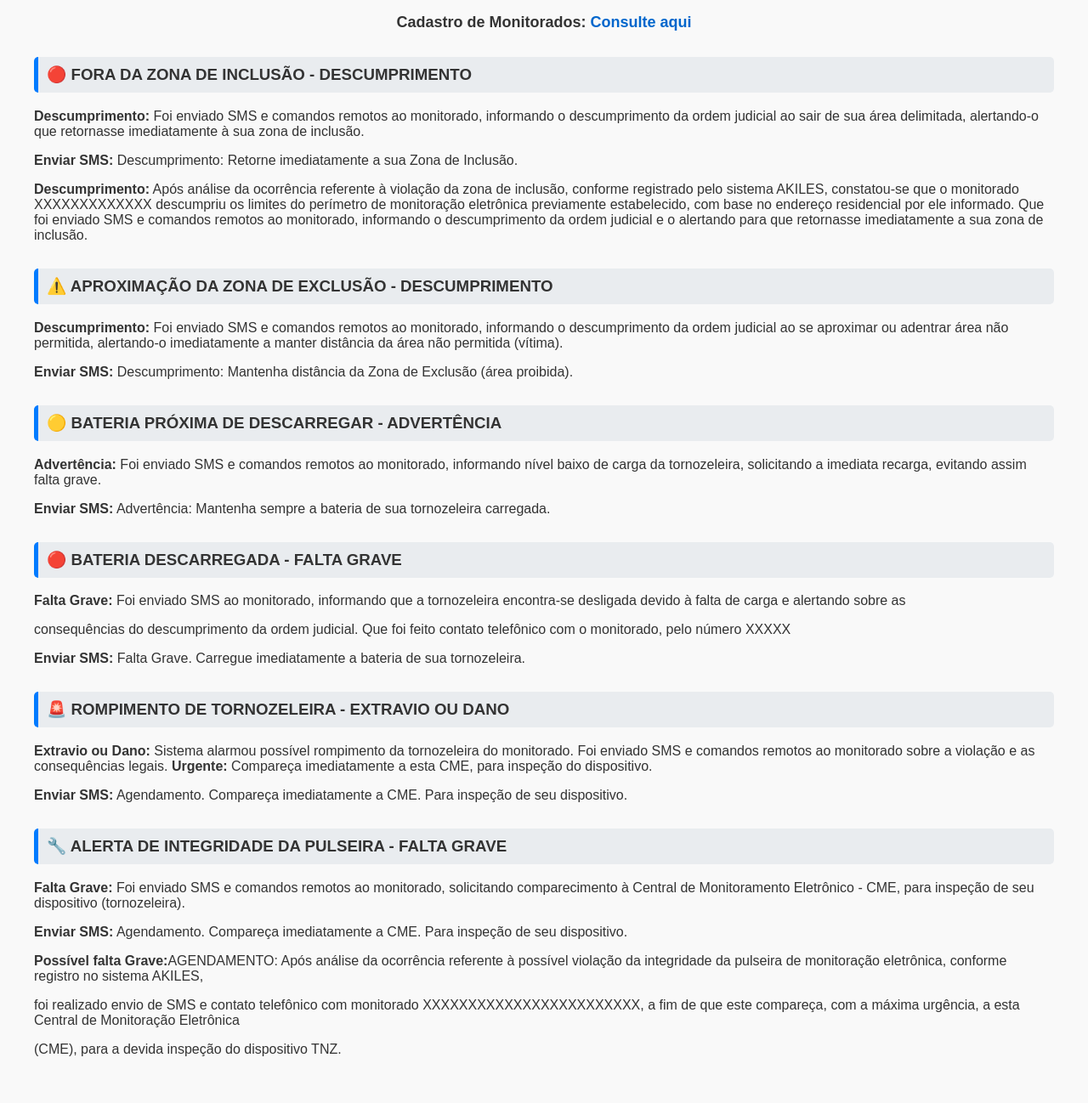
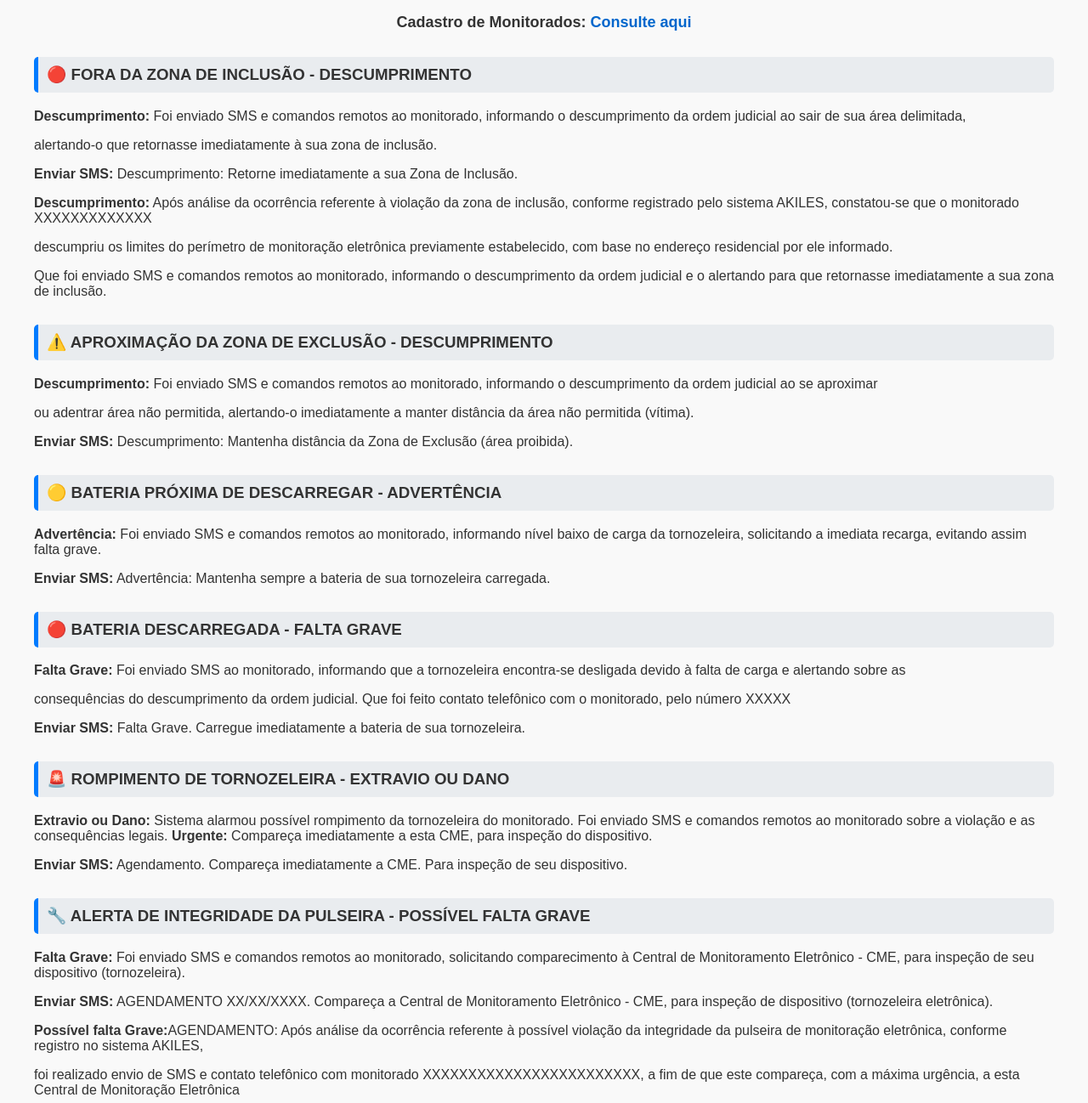
Before and after one commit to centralap/procedimentos, a plain HTML site: page index.html in a window 1280 px wide. Shown: the part 162-1460 px from the top of the page at 85% size. Drawn offline with Linux system fonts and the light colour scheme.

Commit message:
Update index.html

```diff
--- a/index.html
+++ b/index.html
@@ -59,14 +59,19 @@
   </div>
 
   <h3>🔴 FORA DA ZONA DE INCLUSÃO - DESCUMPRIMENTO</h3>
-  <p><strong>Descumprimento:</strong> Foi enviado SMS e comandos remotos ao monitorado, informando o descumprimento da ordem judicial ao sair de sua área delimitada, alertando-o que retornasse imediatamente à sua zona de inclusão.</p>
+  <p><strong>Descumprimento:</strong> Foi enviado SMS e comandos remotos ao monitorado, informando o descumprimento da ordem judicial ao sair de sua área delimitada,</p>
+  alertando-o que retornasse imediatamente à sua zona de inclusão.</p>
+
   <p><strong>Enviar SMS:</strong> Descumprimento: Retorne imediatamente a sua Zona de Inclusão.
 
-  <p><strong>Descumprimento:</strong> Após análise da ocorrência referente à violação da zona de inclusão, conforme registrado pelo sistema AKILES, constatou-se que o monitorado XXXXXXXXXXXXX descumpriu os limites do perímetro de monitoração eletrônica previamente estabelecido, com base no endereço residencial por ele informado.
+  <p><strong>Descumprimento:</strong> Após análise da ocorrência referente à violação da zona de inclusão, conforme registrado pelo sistema AKILES, constatou-se que o monitorado XXXXXXXXXXXXX</p>
+  descumpriu os limites do perímetro de monitoração eletrônica previamente estabelecido, com base no endereço residencial por ele informado.</p>
   Que foi enviado SMS e comandos remotos ao monitorado, informando o descumprimento da ordem judicial e o alertando para que retornasse imediatamente a sua zona de inclusão.</p>
 
   <h3>⚠️ APROXIMAÇÃO DA ZONA DE EXCLUSÃO - DESCUMPRIMENTO</h3>
-  <p><strong>Descumprimento:</strong> Foi enviado SMS e comandos remotos ao monitorado, informando o descumprimento da ordem judicial ao se aproximar ou adentrar área não permitida, alertando-o imediatamente a manter distância da área não permitida (vítima).</p>
+  <p><strong>Descumprimento:</strong> Foi enviado SMS e comandos remotos ao monitorado, informando o descumprimento da ordem judicial ao se aproximar</p>
+  ou adentrar área não permitida, alertando-o imediatamente a manter distância da área não permitida (vítima).</p>
+
   <p><strong>Enviar SMS:</strong> Descumprimento: Mantenha distância da Zona de Exclusão (área proibida).
 
   <h3>🟡 BATERIA PRÓXIMA DE DESCARREGAR - ADVERTÊNCIA</h3>
@@ -79,12 +84,15 @@
   <p><strong>Enviar SMS:</strong> Falta Grave. Carregue imediatamente a bateria de sua tornozeleira.
 
   <h3>🚨 ROMPIMENTO DE TORNOZELEIRA - EXTRAVIO OU DANO</h3>
-  <p><strong>Extravio ou Dano:</strong> Sistema alarmou possível rompimento da tornozeleira do monitorado. Foi enviado SMS e comandos remotos ao monitorado sobre a violação e as consequências legais. <strong>Urgente:</strong> Compareça imediatamente a esta CME, para inspeção do dispositivo.</p>
+  <p><strong>Extravio ou Dano:</strong> Sistema alarmou possível rompimento da tornozeleira do monitorado. Foi enviado SMS e comandos remotos ao monitorado sobre a violação e as consequências legais.
+  <strong>Urgente:</strong> Compareça imediatamente a esta CME, para inspeção do dispositivo.</p>
   <p><strong>Enviar SMS:</strong> Agendamento. Compareça imediatamente a CME. Para inspeção de seu dispositivo.
 
-  <h3>🔧 ALERTA DE INTEGRIDADE DA PULSEIRA - FALTA GRAVE</h3>
-  <p><strong>Falta Grave:</strong> Foi enviado SMS e comandos remotos ao monitorado, solicitando comparecimento à Central de Monitoramento Eletrônico - CME, para inspeção de seu dispositivo (tornozeleira).</p>
-  <p><strong>Enviar SMS:</strong> Agendamento. Compareça imediatamente a CME. Para inspeção de seu dispositivo.
+  <h3>🔧 ALERTA DE INTEGRIDADE DA PULSEIRA - POSSÍVEL FALTA GRAVE</h3>
+  <p><strong>Falta Grave:</strong> Foi enviado SMS e comandos remotos ao monitorado, solicitando comparecimento à Central de Monitoramento Eletrônico - CME,
+  para inspeção de seu dispositivo (tornozeleira).</p>
+
+  <p><strong>Enviar SMS:</strong> AGENDAMENTO XX/XX/XXXX. Compareça a Central de Monitoramento Eletrônico - CME, para inspeção de dispositivo (tornozeleira eletrônica).
 
   <p><strong>Possível falta Grave:</strong>AGENDAMENTO: Após análise da ocorrência referente à possível violação da integridade da pulseira de monitoração eletrônica, conforme registro no sistema AKILES,</p>
   foi realizado envio de SMS e contato telefônico com monitorado XXXXXXXXXXXXXXXXXXXXXXXX, a fim de que este compareça, com a máxima urgência, a esta Central de Monitoração Eletrônica</p>
```
